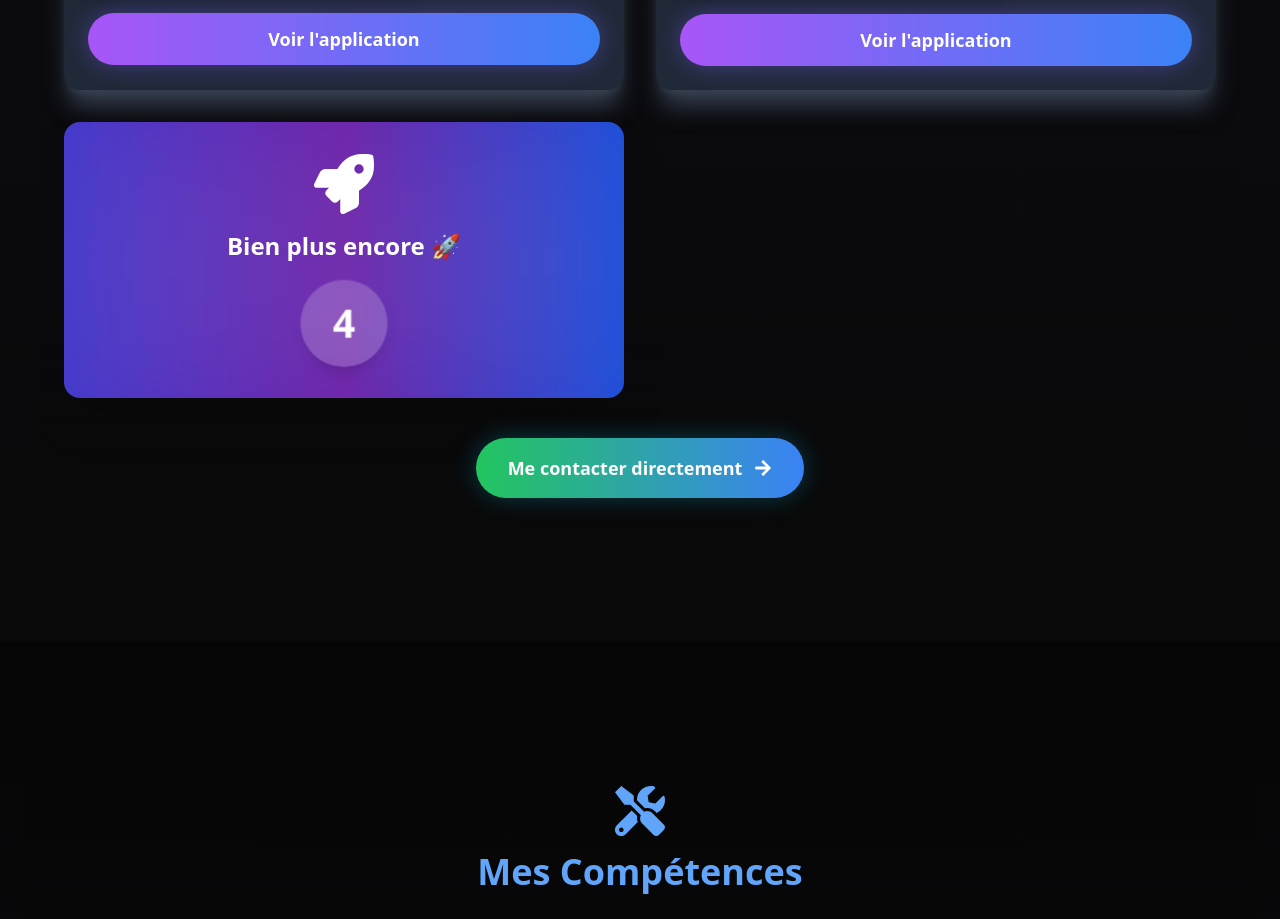
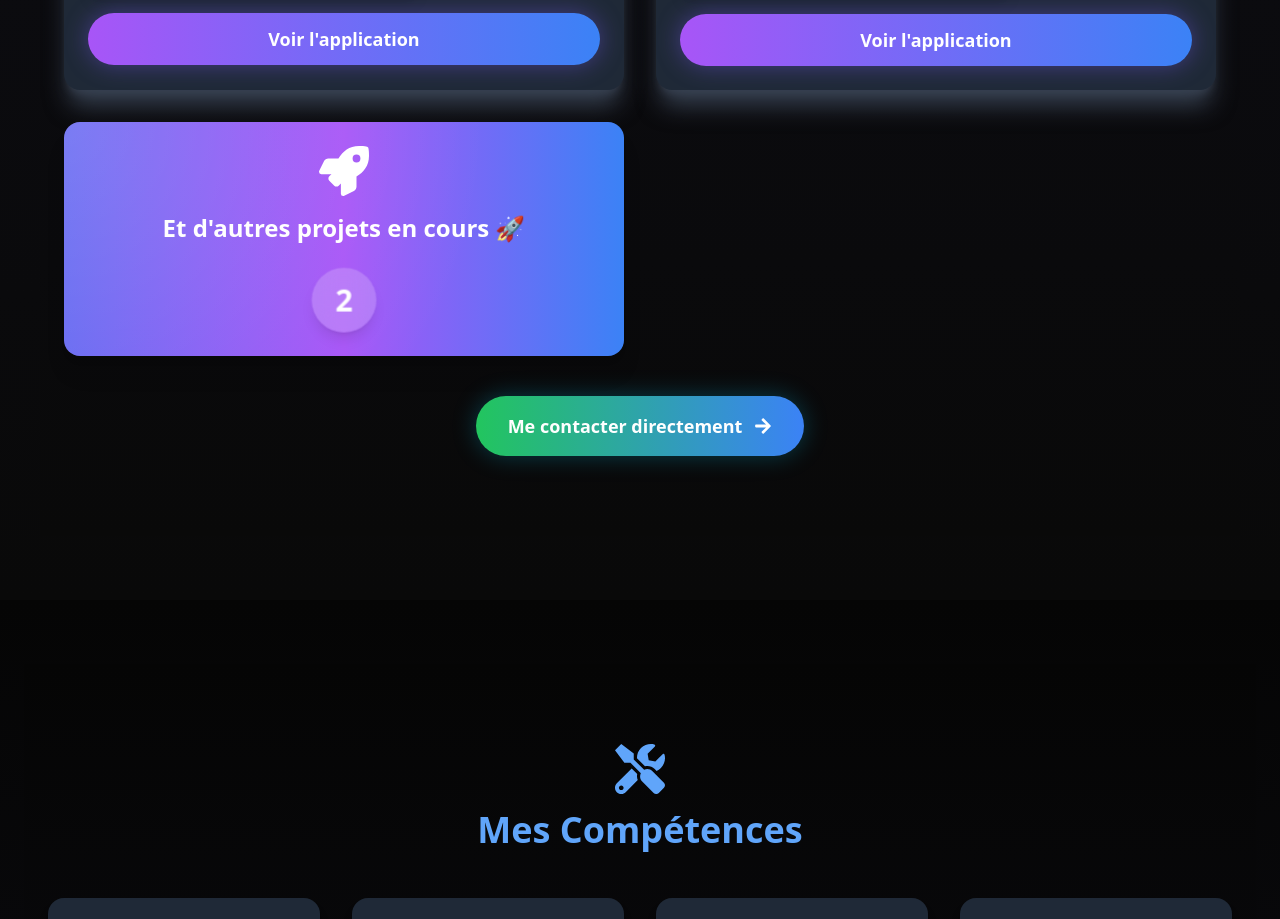
Before and after one commit to PATAWALA/myportfolio, a Next.js app: page / in a window 1280 px wide. Shown: the part 2290-3209 px from the top of the page. Built offline with nearby package versions, Linux system fonts and the light colour scheme.

Commit message:
modif de la card

```diff
--- a/src/app/projects/page.tsx
+++ b/src/app/projects/page.tsx
@@ -26,21 +26,20 @@ interface ProjectsProps {
 export default function Projects({ title, projects_list, cta_contact }: ProjectsProps) {
   const { ref, isInView } = useInView(0.2);
   const controls = useAnimation();
-  const [counter, setCounter] = useState(1);
+  const [count, setCount] = useState(1);
 
-  // Incrémentation continue
-  useEffect(() => {
-    if (isInView) {
-      const interval = setInterval(() => {
-        setCounter((prev) => (prev === 5 ? 1 : prev + 1));
-      }, 800); // vitesse du cycle (0.8s entre chaque)
-      return () => clearInterval(interval);
-    }
-  }, [isInView]);
-
+  // Animation des compteurs quand la section devient visible
   useEffect(() => {
     if (isInView) controls.start("visible");
   }, [isInView, controls]);
+
+  // Incrémentation continue (1 → 5 puis retour à 1)
+  useEffect(() => {
+    const interval = setInterval(() => {
+      setCount((prev) => (prev >= 5 ? 1 : prev + 1));
+    }, 1000); // change toutes les secondes
+    return () => clearInterval(interval);
+  }, []);
 
   return (
     <div
@@ -82,9 +81,11 @@ export default function Projects({ title, projects_list, cta_contact }: Projects
                 transition={{ delay: i * 0.2, duration: 0.6 }}
                 className="bg-white dark:bg-gray-800 rounded-2xl shadow-xl dark:shadow-gray-700 p-5 md:p-6 flex flex-col overflow-hidden hover:shadow-2xl transition-transform duration-300"
               >
+                {/* Titre + description */}
                 <h2 className="text-2xl font-semibold text-gray-800 dark:text-gray-100 mb-2">{p.title}</h2>
                 <p className="text-gray-600 dark:text-gray-300 mb-4">{p.description}</p>
 
+                {/* Tech badges */}
                 <div className="flex flex-wrap gap-2 mb-4">
                   {p.tech.map((t, idx) => (
                     <span
@@ -96,6 +97,7 @@ export default function Projects({ title, projects_list, cta_contact }: Projects
                   ))}
                 </div>
 
+                {/* GIF desktop et mobile */}
                 <div className="flex flex-col md:flex-row items-center justify-center gap-4 mb-4">
                   <div className="w-full md:w-3/4 max-w-full rounded-xl overflow-hidden shadow-lg">
                     <img src={p.desktop_gif} alt={p.desktop_alt} className="w-full h-auto object-contain" />
@@ -105,6 +107,7 @@ export default function Projects({ title, projects_list, cta_contact }: Projects
                   </div>
                 </div>
 
+                {/* Bouton CTA */}
                 <a
                   href={p.link}
                   target="_blank"
@@ -118,35 +121,31 @@ export default function Projects({ title, projects_list, cta_contact }: Projects
               </motion.div>
             ))}
 
-            {/* Nouvelle card avec incrémentation continue */}
+            {/* Nouvelle card "projets en cours" */}
             <motion.div
               initial={{ opacity: 0, y: 40 }}
               animate={isInView ? { opacity: 1, y: 0 } : {}}
               transition={{ delay: projects_list.length * 0.2, duration: 0.6 }}
-              className="relative bg-gradient-to-r from-indigo-500 via-purple-500 to-blue-500
-                         dark:from-indigo-700 dark:via-purple-800 dark:to-blue-700
-                         rounded-2xl shadow-2xl p-8 flex flex-col items-center justify-center
-                         overflow-hidden hover:scale-105 transition-transform duration-500"
+              className="relative overflow-hidden rounded-2xl shadow-xl p-6 flex flex-col items-center justify-center text-white
+                         bg-gradient-to-r from-indigo-500 via-purple-500 to-blue-500
+                         hover:shadow-2xl transition-transform duration-300"
             >
-              {/* effet lumière */}
-              <div className="absolute inset-0 bg-white/10 blur-3xl animate-pulse" />
+              <div className="absolute inset-0 bg-[radial-gradient(circle_at_top_left,_rgba(255,255,255,0.15),_transparent_70%)]" />
 
-              <FaRocket size={60} className="text-white mb-4 relative z-10" />
-              <h2 className="text-2xl font-bold text-white mb-6 text-center relative z-10">
-                Bien plus encore 🚀
+              <FaRocket size={50} className="mb-4 text-white" />
+              <h2 className="text-2xl font-semibold mb-6 text-center">
+                Et d'autres projets en cours 🚀
               </h2>
 
-              {/* Chiffre animé avec rebond */}
+              {/* Compteur animé */}
               <motion.div
-                key={counter}
-                initial={{ scale: 0, opacity: 0, y: 30 }}
-                animate={{ scale: 1, opacity: 1, y: 0 }}
-                exit={{ scale: 0, opacity: 0, y: -30 }}
-                transition={{ type: "spring", stiffness: 300, damping: 10 }}
-                className="w-20 h-20 flex items-center justify-center bg-white/20 text-white text-4xl
-                           rounded-full font-bold shadow-lg relative z-10 backdrop-blur-sm"
+                key={count}
+                initial={{ scale: 0.5, opacity: 0 }}
+                animate={{ scale: 1, opacity: 1 }}
+                transition={{ type: "spring", stiffness: 200, damping: 10 }}
+                className="w-16 h-16 flex items-center justify-center bg-white/20 backdrop-blur-md text-3xl font-bold rounded-full shadow-lg"
               >
-                {counter}
+                {count}
               </motion.div>
             </motion.div>
           </>
@@ -157,7 +156,7 @@ export default function Projects({ title, projects_list, cta_contact }: Projects
         )}
       </motion.div>
 
-      {/* Bouton Contact */}
+      {/* Bouton pour contacter */}
       <div className="flex justify-center mt-10">
         <a
           href="#contact"
```
